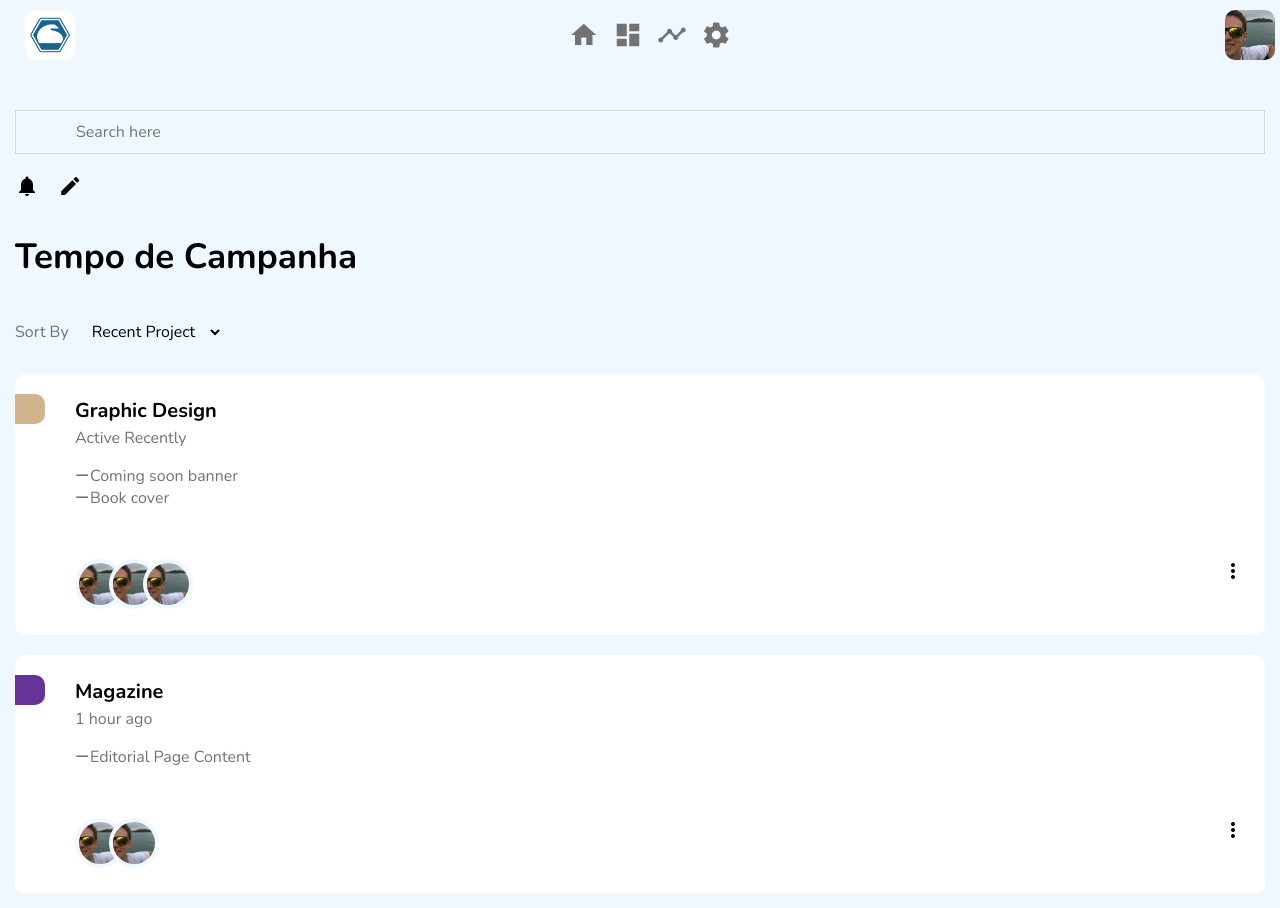
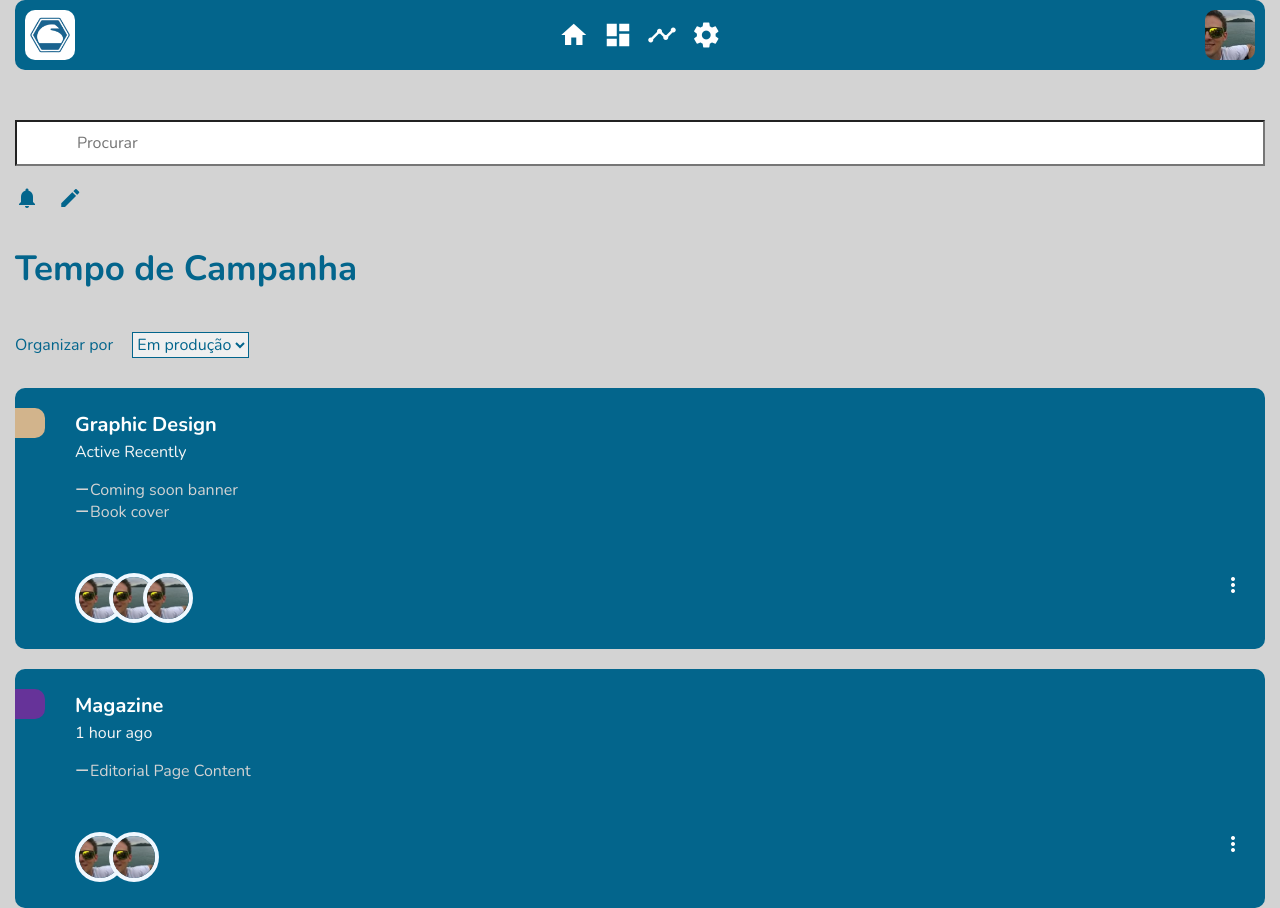
Before and after one commit to MarlonHalex/HalexMatrizBoard, a plain HTML site: page Halexboard/index.html in a window 1280 px wide. Shown: the top 908 px of the page. Drawn offline with nearby package versions, Linux system fonts and the light colour scheme.

Commit message:
Finalização Gráfica

```diff
--- a/Halexboard/assets/css/style.css
+++ b/Halexboard/assets/css/style.css
@@ -1,10 +1,20 @@
+:root{
+    --halexpink1:#BF547B;
+    --halexpink2:#BF7892;
+    --halexblue1:#03658C;
+    --halexgray1:#BFBFBF;
+    --halexyellow1:#BFA34E;
+}
+h1 {
+  color: var(--red);
+}
 *{
     box-sizing: border-box;
     font-family: 'Nunito', sans-serif;
 }
 body{
     margin: 0px;
-    background-color:aliceblue;
+    background-color:lightgray;
 }
 .dashboard{
     padding: 0px 15px;
@@ -17,7 +27,9 @@ Navigation
     display: flex;
     justify-content: space-between;
     width: 100%;
-    margin: 10px;
+    padding: 10px 10px 10px 10px;
+    border-radius: 10px;
+    background-color:var(--halexblue1);
 }
 .dashboard .navigation img.logo{
     width: 50px;
@@ -34,9 +46,8 @@ Navigation
     margin-left: 5px;
     margin-right: 5px;
     font-size: 30px;
-    color: #727272;
+    color: white;
 }
-
 .dashboard .navigation div{
     margin-top: 10px;
 }
@@ -51,8 +62,8 @@ Main Project
     width: 100%;
     font-size: 16px;
     padding: 10px 10px 10px 60px;
-    border: 1px solid #dadada;
-    background-color: rgba(0 0 0 / 0);
+    border: 1px solid --halexblue1;
+    background-color: white;
 }
 .dashboard .main .search form span{
     position: absolute;
@@ -62,6 +73,7 @@ Main Project
 }
 .dashboard .main .search .notification{
     margin-top: 20px;
+    color: var(--halexblue1);
 }
 .dashboard .main .search .notification span:nth-child(1){
     margin-right: 15px;
@@ -74,6 +86,7 @@ Main Project
 }
 .dashboard .main .title h1{
     font-size: 35px;
+    color: var(--halexblue1);
     line-height:normal;
 }
 .dashboard .main .title form{
@@ -81,21 +94,22 @@ Main Project
 }
 .dashboard .main .title form label{
     margin-right: 15px;
-    color: #727272;
+    color: var(--halexblue1);
     font-size: 16px;
 }
 .dashboard .main .title form select{
-    border: none;
     font-size: 16px;
-    background-color:rgba(0 0 0 / 0);
+    border-color: var(--halexblue1);
+    color: var(--halexblue1);
 }
 /*Project List*/
 .dashboard .main .project_list .project h2{
     font-size: 20px;
     line-height: 0;
+    color: white;
 }
 .dashboard .main .project_list .project p{
-    color: #727272;
+    color: whitesmoke;
 }
 .dashboard .main .project_list .project ul{
     list-style: none;
@@ -105,7 +119,7 @@ Main Project
 }
 .dashboard .main .project_list .project ul li{
     position: relative;
-    color: #727272;
+    color: lightgray;
     margin-left: 15px;
 }
 .dashboard .main .project_list .project ul li::before{
@@ -129,9 +143,12 @@ Main Project
     justify-content: space-between;
     margin-top: 50px;
 }
+.dashboard .main .project_list .project .meta .material-icons-outlined{
+    color: white;
+}
 .dashboard .main .project_list .project {
     padding: 20px 20px 20px 60px;
-    background-color: #fff;
+    background-color: var(--halexblue1);
     box-shadow: 1px 1px 40px rgba(0 0 0 / 0);
     margin-bottom: 20px;
     border-radius: 10px;
@@ -164,35 +181,48 @@ Secondary Statistics
 .dashboard .secondary .chart .complete {
     text-align: center;
     margin: 40px 0px ;
+    color: white;
 }
 .dashboard .secondary .chart .complete h3{
     line-height: 0px;
+    color: white;
+}
+.dashboard .secondary h2{
+    color: white;
 }
 .dashboard .secondary .chart .complete p{
-    color: #727272;
+    color: white;
+}
+
+.dashboard .secondary .chart .myChart{
+    color: white;
 }
 /*Recent Projects*/
 .dashboard .secondary .recent_projects .listing h2{
     line-height: 0px;
 }
 .dashboard .secondary .recent_projects .listing p{
-    color: #727272;
+    color: white;
 }
 .dashboard .secondary .chart{
-    background-color: #fff;
+    background-color: var(--halexblue1);
     padding: 15px;
     position: relative;
     margin-bottom: 30px;
+    border-radius: 16px;
 }
 .dashboard .secondary .recent_projects .listing{
     display: flex;
     justify-content: space-between;
+    color: white;
 }
+
 .dashboard .secondary .recent_projects{
-    background-color: #fff;
+    background-color: var(--halexblue1);
     padding: 15px 15px 15px 60px;
     position: relative;
     margin-bottom: 30px;
+    border-radius: 16px;
 }
 
 .dashboard .secondary .recent_projects .category{
--- a/Halexboard/index.html
+++ b/Halexboard/index.html
@@ -34,7 +34,7 @@
                 <section class="main"><!-- Main -->
                     <div class="search"><!-- Search -->
                         <form action="">
-                            <input type="text" name="search" id="search" placeholder="Search here">
+                            <input type="text" name="search" id="search" placeholder="Procurar">
                         </form>
                         <div class="notification">
                             <span class="material-icons-outlined">notifications</span>
@@ -45,12 +45,12 @@
                     <div class="title">
                         <h1>Tempo de Campanha</h1>
                         <form action="#">
-                            <label for="projects">Sort By</label>
+                            <label for="projects">Organizar por</label>
                             <select name="projects" id="projects">
-                                <option value="recent">Recent Project</option>
-                                <option value="finished">Finished Project</option>
-                                <option value="ongoing">Recent Project</option>
-                                <option value="stalled">Stalled Project</option>
+                                <option value="recent">Em produção</option>
+                                <option value="finished">Produzido</option>
+                                <option value="ongoing">Previsto</option>
+                                <option value="stalled">Atrasado</option>
                             </select>
                         </form>
                     </div>
@@ -234,6 +234,16 @@
                             hoverOffset: 4
                         }]
                     },
+                    options: {
+                        plugins: {
+                            legend: {
+                                display: true,
+                                labels: {
+                                    color: 'rgb(255, 255, 255)'
+                                }
+                            }
+                        }
+                    }
                 });
                 </script>
         </div>
```
